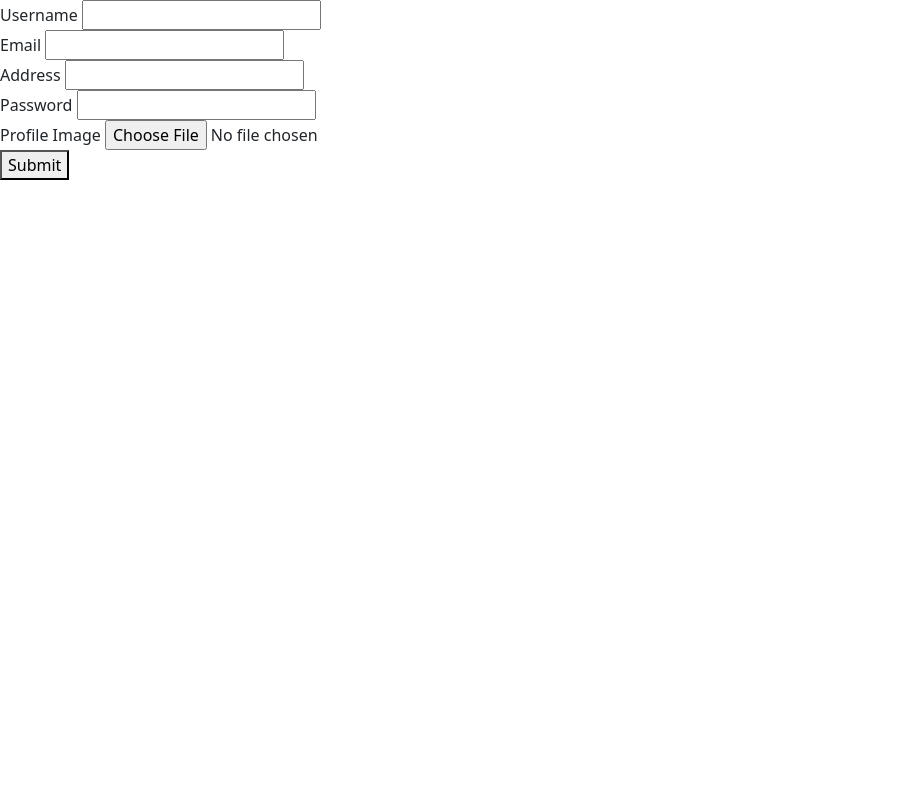
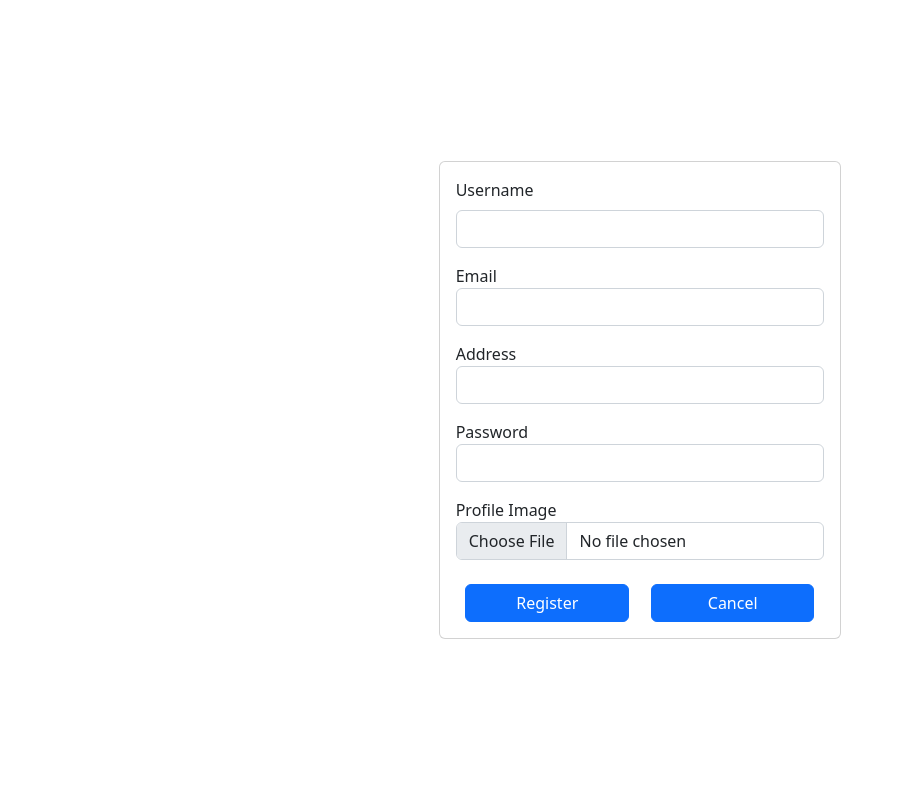
Before and after one commit to thursoe/php-mini-blog-project, a PHP site: page /register.php in a window 1280 px wide. Shown: the whole page, without its empty margins (0-904 px from the left). Run offline with PHP 8.4, Linux system fonts and the light colour scheme; some libraries are stand-ins or nearby versions.

Commit message:
customized register page & profile page with bootstrap

```diff
--- a/index.php
+++ b/index.php
@@ -28,7 +28,7 @@
                             <input type="password" name="password" id="password" class="form-control" placeholder="Password">
 
                             <div class="row my-3 px-3 justify-content-evenly">
-                                <button type="submit" class="btn btn-primary col-5 ">Submit</button>
+                                <button type="submit" class="btn btn-primary col-5 ">Log In</button>
                                 <a class="btn btn-secondary col-5 " href="register.php">Register</a>
                             </div>
                         </form>
--- a/register.php
+++ b/register.php
@@ -1,23 +1,38 @@
 <?php include_once('template/header.php') ?>
 
-<body>
-    <?php if (isset($_GET['error'])) : ?>
-        <p>Can't register. Please try again!</p>
-    <?php endif ?>
+<body style="height: 100vh;">
+    <div class="container-fluid h-100">
+        <div class="row justify-content-center align-items-center h-100">
+            <div class="col-sm-6 col-lg-4">
+                <div class="card">
+                    <div class="card-body">
+                        <?php if (isset($_GET['error'])) : ?>
+                            <div class="alert alert-danger" role="alert">
+                                Can't register. Please try again!
+                            </div>
+                        <?php endif ?>
+                        <form action="_actions/create.php" method="post" enctype="multipart/form-data">
+                            <label for="username" class="form-label">Username</label>
+                            <input type="text" name="username" id="username" class="form-control mb-3">
+                            <label for="mail">Email</label>
+                            <input type="text" name="mail" id="mail" class="form-control mb-3">
+                            <label for="address">Address</label>
+                            <input type="text" name="address" id="address" class="form-control mb-3">
+                            <label for="password">Password</label>
+                            <input type="password" name="password" id="password" class="form-control mb-3">
+                            <label for="image">Profile Image</label>
+                            <input type="file" name="image" id="image" class="form-control mb-4">
 
-    <form action="_actions/create.php" method="post" enctype="multipart/form-data">
-        <label for="username">Username</label>
-        <input type="text" name="username" id=""><br />
-        <label for="mail">Email</label>
-        <input type="text" name="mail" id=""><br />
-        <label for="address">Address</label>
-        <input type="text" name="address" id=""><br />
-        <label for="password">Password</label>
-        <input type="password" name="password" id=""><br />
-        <label for="image">Profile Image</label>
-        <input type="file" name="image" id=""><br />
-        <button type="submit">Submit</button>
-    </form>
+                            <div class="row justify-content-evenly">
+                                <button type="submit" class="btn btn-primary col-5 ">Register</button>
+                                <a href="index.php" class="btn btn-primary col-5 ">Cancel</a>
+                            </div>
+                        </form>
+                    </div>
+                </div>
+            </div>
+        </div>
+    </div>
 </body>
 
 <?php include_once('template/footer.php'); ?>
```
Also changed, not shown: profile.php (+16 -6 lines).
